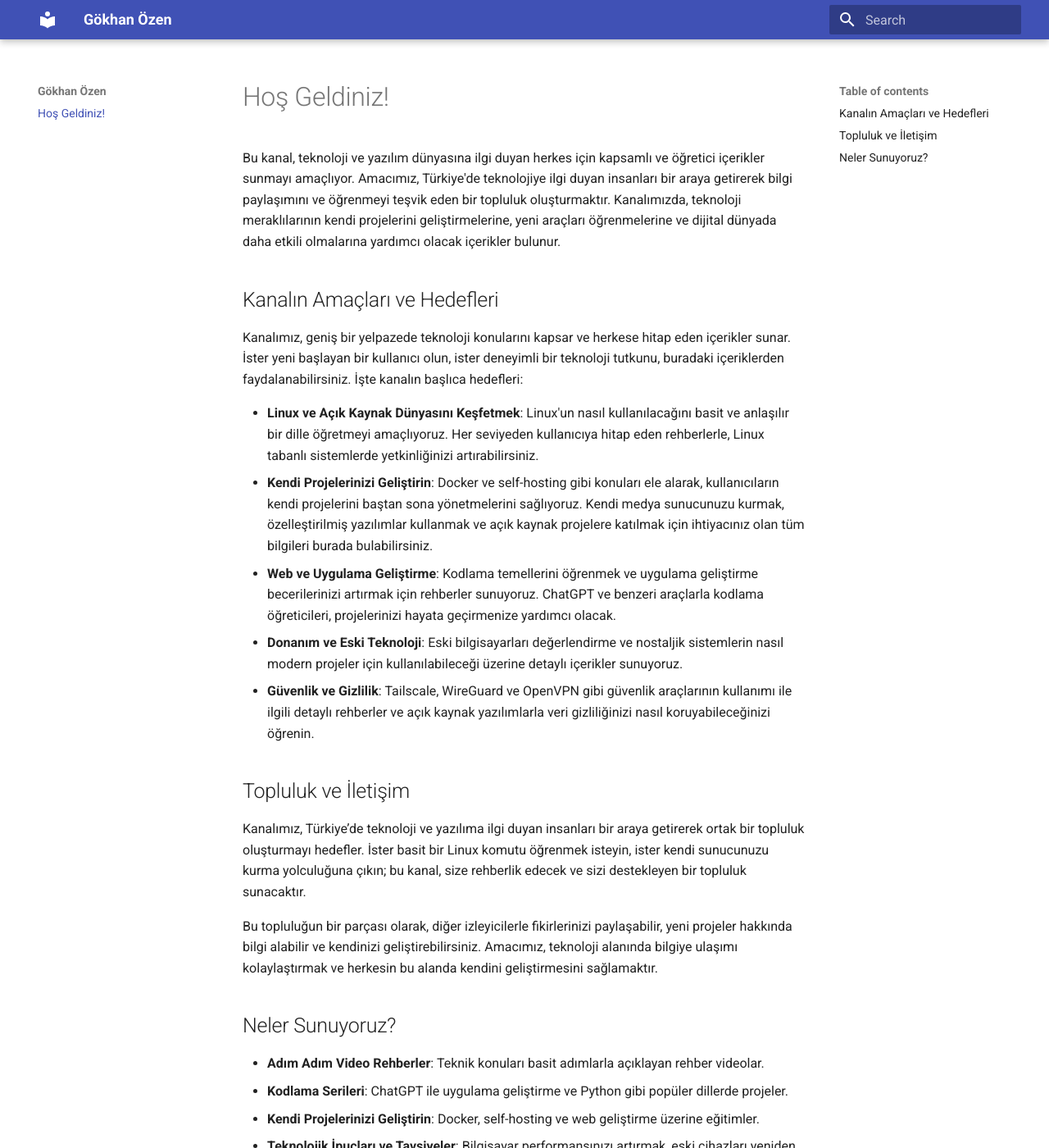
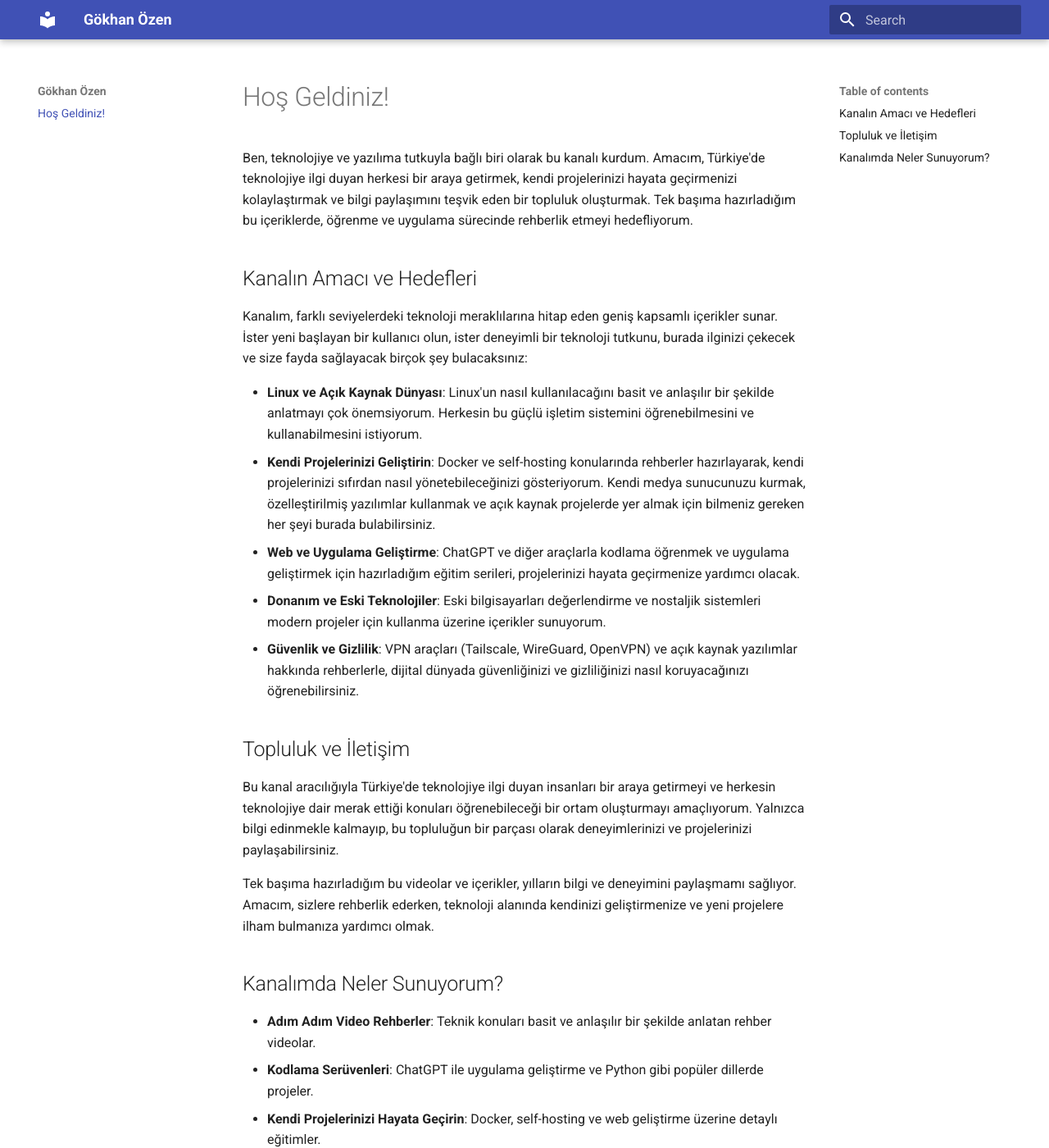
Before and after one commit to gokhazen/personalblog, an MkDocs documentation site: the page built from docs/index.md, in a window 1280 px wide and 1400 px high. Shown: the whole window at 82% size. Built offline with MkDocs 1.6.1 and Material for MkDocs 9.7.7, drawn with Linux system fonts in a browser that asks for light colours; some of the changed text lies outside the part shown.

Commit message:
Update index.md

```diff
--- a/docs/index.md
+++ b/docs/index.md
@@ -1,25 +1,25 @@
 # Hoş Geldiniz!
 
-Bu kanal, teknoloji ve yazılım dünyasına ilgi duyan herkes için kapsamlı ve öğretici içerikler sunmayı amaçlıyor. Amacımız, Türkiye'de teknolojiye ilgi duyan insanları bir araya getirerek bilgi paylaşımını ve öğrenmeyi teşvik eden bir topluluk oluşturmaktır. Kanalımızda, teknoloji meraklılarının kendi projelerini geliştirmelerine, yeni araçları öğrenmelerine ve dijital dünyada daha etkili olmalarına yardımcı olacak içerikler bulunur.
+Ben, teknolojiye ve yazılıma tutkuyla bağlı biri olarak bu kanalı kurdum. Amacım, Türkiye'de teknolojiye ilgi duyan herkesi bir araya getirmek, kendi projelerinizi hayata geçirmenizi kolaylaştırmak ve bilgi paylaşımını teşvik eden bir topluluk oluşturmak. Tek başıma hazırladığım bu içeriklerde, öğrenme ve uygulama sürecinde rehberlik etmeyi hedefliyorum.
 
-## Kanalın Amaçları ve Hedefleri
-Kanalımız, geniş bir yelpazede teknoloji konularını kapsar ve herkese hitap eden içerikler sunar. İster yeni başlayan bir kullanıcı olun, ister deneyimli bir teknoloji tutkunu, buradaki içeriklerden faydalanabilirsiniz. İşte kanalın başlıca hedefleri:
+## Kanalın Amacı ve Hedefleri
+Kanalım, farklı seviyelerdeki teknoloji meraklılarına hitap eden geniş kapsamlı içerikler sunar. İster yeni başlayan bir kullanıcı olun, ister deneyimli bir teknoloji tutkunu, burada ilginizi çekecek ve size fayda sağlayacak birçok şey bulacaksınız:
 
-- **Linux ve Açık Kaynak Dünyasını Keşfetmek**: Linux'un nasıl kullanılacağını basit ve anlaşılır bir dille öğretmeyi amaçlıyoruz. Her seviyeden kullanıcıya hitap eden rehberlerle, Linux tabanlı sistemlerde yetkinliğinizi artırabilirsiniz.
-- **Kendi Projelerinizi Geliştirin**: Docker ve self-hosting gibi konuları ele alarak, kullanıcıların kendi projelerini baştan sona yönetmelerini sağlıyoruz. Kendi medya sunucunuzu kurmak, özelleştirilmiş yazılımlar kullanmak ve açık kaynak projelere katılmak için ihtiyacınız olan tüm bilgileri burada bulabilirsiniz.
-- **Web ve Uygulama Geliştirme**: Kodlama temellerini öğrenmek ve uygulama geliştirme becerilerinizi artırmak için rehberler sunuyoruz. ChatGPT ve benzeri araçlarla kodlama öğreticileri, projelerinizi hayata geçirmenize yardımcı olacak.
-- **Donanım ve Eski Teknoloji**: Eski bilgisayarları değerlendirme ve nostaljik sistemlerin nasıl modern projeler için kullanılabileceği üzerine detaylı içerikler sunuyoruz.
-- **Güvenlik ve Gizlilik**: Tailscale, WireGuard ve OpenVPN gibi güvenlik araçlarının kullanımı ile ilgili detaylı rehberler ve açık kaynak yazılımlarla veri gizliliğinizi nasıl koruyabileceğinizi öğrenin.
+- **Linux ve Açık Kaynak Dünyası**: Linux'un nasıl kullanılacağını basit ve anlaşılır bir şekilde anlatmayı çok önemsiyorum. Herkesin bu güçlü işletim sistemini öğrenebilmesini ve kullanabilmesini istiyorum.
+- **Kendi Projelerinizi Geliştirin**: Docker ve self-hosting konularında rehberler hazırlayarak, kendi projelerinizi sıfırdan nasıl yönetebileceğinizi gösteriyorum. Kendi medya sunucunuzu kurmak, özelleştirilmiş yazılımlar kullanmak ve açık kaynak projelerde yer almak için bilmeniz gereken her şeyi burada bulabilirsiniz.
+- **Web ve Uygulama Geliştirme**: ChatGPT ve diğer araçlarla kodlama öğrenmek ve uygulama geliştirmek için hazırladığım eğitim serileri, projelerinizi hayata geçirmenize yardımcı olacak.
+- **Donanım ve Eski Teknolojiler**: Eski bilgisayarları değerlendirme ve nostaljik sistemleri modern projeler için kullanma üzerine içerikler sunuyorum.
+- **Güvenlik ve Gizlilik**: VPN araçları (Tailscale, WireGuard, OpenVPN) ve açık kaynak yazılımlar hakkında rehberlerle, dijital dünyada güvenliğinizi ve gizliliğinizi nasıl koruyacağınızı öğrenebilirsiniz.
 
 ## Topluluk ve İletişim
-Kanalımız, Türkiye’de teknoloji ve yazılıma ilgi duyan insanları bir araya getirerek ortak bir topluluk oluşturmayı hedefler. İster basit bir Linux komutu öğrenmek isteyin, ister kendi sunucunuzu kurma yolculuğuna çıkın; bu kanal, size rehberlik edecek ve sizi destekleyen bir topluluk sunacaktır.
+Bu kanal aracılığıyla Türkiye'de teknolojiye ilgi duyan insanları bir araya getirmeyi ve herkesin teknolojiye dair merak ettiği konuları öğrenebileceği bir ortam oluşturmayı amaçlıyorum. Yalnızca bilgi edinmekle kalmayıp, bu topluluğun bir parçası olarak deneyimlerinizi ve projelerinizi paylaşabilirsiniz.
 
-Bu topluluğun bir parçası olarak, diğer izleyicilerle fikirlerinizi paylaşabilir, yeni projeler hakkında bilgi alabilir ve kendinizi geliştirebilirsiniz. Amacımız, teknoloji alanında bilgiye ulaşımı kolaylaştırmak ve herkesin bu alanda kendini geliştirmesini sağlamaktır.
+Tek başıma hazırladığım bu videolar ve içerikler, yılların bilgi ve deneyimini paylaşmamı sağlıyor. Amacım, sizlere rehberlik ederken, teknoloji alanında kendinizi geliştirmenize ve yeni projelere ilham bulmanıza yardımcı olmak.
 
-## Neler Sunuyoruz?
-- **Adım Adım Video Rehberler**: Teknik konuları basit adımlarla açıklayan rehber videolar.
-- **Kodlama Serileri**: ChatGPT ile uygulama geliştirme ve Python gibi popüler dillerde projeler.
-- **Kendi Projelerinizi Geliştirin**: Docker, self-hosting ve web geliştirme üzerine eğitimler.
-- **Teknolojik İpuçları ve Tavsiyeler**: Bilgisayar performansınızı artırmak, eski cihazları yeniden kullanmak ve teknoloji hakkında pratik bilgiler.
+## Kanalımda Neler Sunuyorum?
+- **Adım Adım Video Rehberler**: Teknik konuları basit ve anlaşılır bir şekilde anlatan rehber videolar.
+- **Kodlama Serüvenleri**: ChatGPT ile uygulama geliştirme ve Python gibi popüler dillerde projeler.
+- **Kendi Projelerinizi Hayata Geçirin**: Docker, self-hosting ve web geliştirme üzerine detaylı eğitimler.
+- **Teknolojik İpuçları ve Tavsiyeler**: Bilgisayar performansını artırmak, eski cihazları değerlendirmek ve daha fazlası.
 
-Hedefimiz, teknolojiye ilgi duyan her bireyi bilgiyle donatmak ve kendi projelerini hayata geçirmeleri için gereken araçları sağlamaktır. Kanalımızı takip ederek, teknolojik becerilerinizi geliştirmek ve bilgi dolu bir topluluğun parçası olmak için ilk adımı atabilirsiniz.
+Bu kanal, teknolojiye ilgi duyan herkesin bilgi edinmesini ve projelerini hayata geçirmesini kolaylaştırmayı hedefliyor. Videolarımı izleyerek bu yolculukta bana katılabilir, bilgi ve ilham dolu bir topluluğun parçası olabilirsiniz.
```
